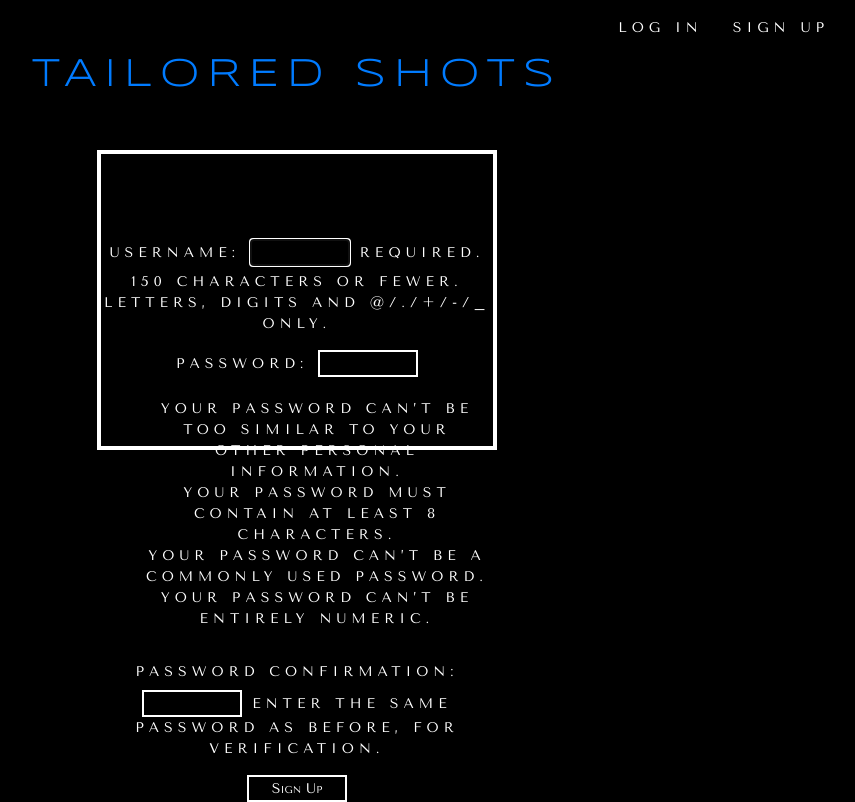
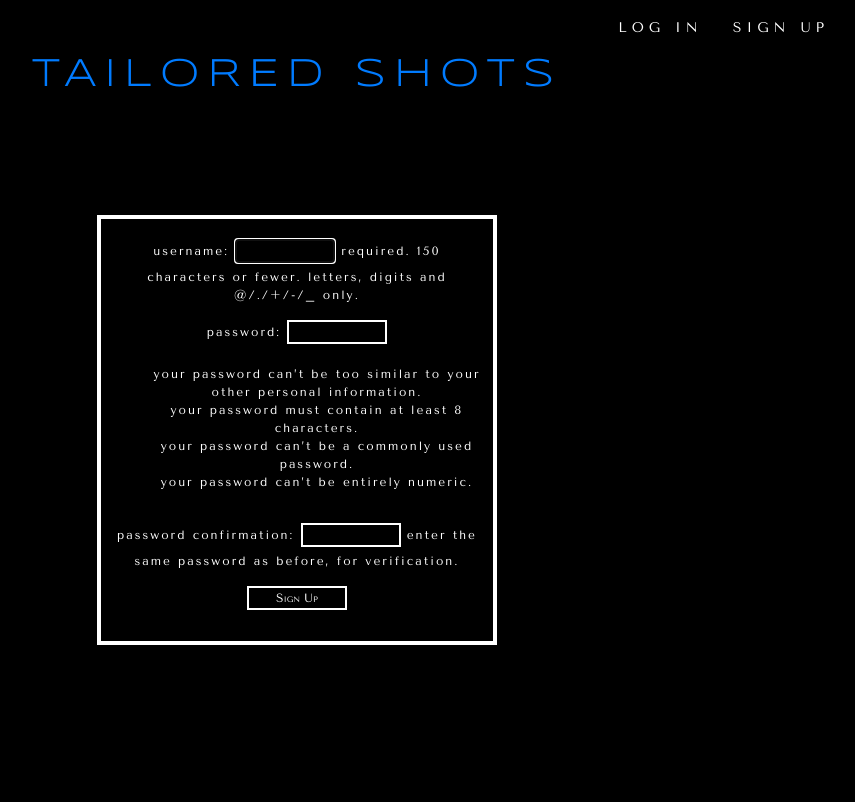
Before and after one commit to kirsten4ester/tailored, a Django app: page /accounts/signup in a window 1280 px wide. Shown: the whole page, without its empty margins (343-1198 px from the left). After the commit the page ends 645 px from the top, so only its background shows below. Run offline with Django 3.2, Linux system fonts and the light colour scheme; some libraries are stand-ins or nearby versions.

Commit message:
dejanked signup

```diff
--- a/accounts/templates/accounts/signup.html
+++ b/accounts/templates/accounts/signup.html
@@ -1,6 +1,6 @@
 {% extends "tailored/base.html" %} {% block content %}
 
-<div class="log-form">
+<div class="signup-form">
   <form method="post" action="{% url 'signup' %}">
     {% csrf_token %} {{form.as_p}}
 
--- a/tailored/static/css/tailored.css
+++ b/tailored/static/css/tailored.css
@@ -67,7 +67,7 @@
     flex-direction: column;
 
     border: solid white 4px;
-    padding-top: 20%;
+    padding: 20px;
     width: 400px;
     height: 300px;
     margin: auto;
@@ -112,6 +112,28 @@ input {
     margin: auto;
 
     text-align: center;
+    color: white;
+}
+
+/* ---- SIGNUP ---- */
+.signup-form{
+    display: flex;
+    grid-row: 2 / span 3;
+    grid-column: 2;
+    flex-direction: column;
+    margin: auto;
+
+    border: solid white 4px;
+    padding: 20px 10px;
+    width: 400px;
+    height: 430px;
+
+    color: white;
+    font-size: 12px;
+    text-transform: lowercase;
+    letter-spacing: 2px;
+    text-align: center;
+
 }
 
 /* ---- LANDING PAGE ---- */
```
